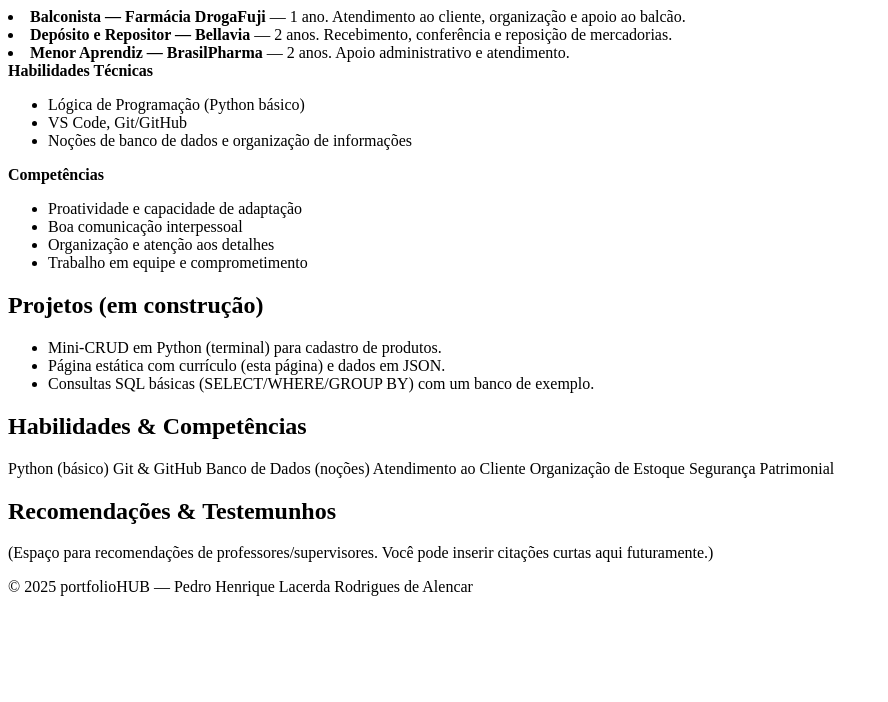
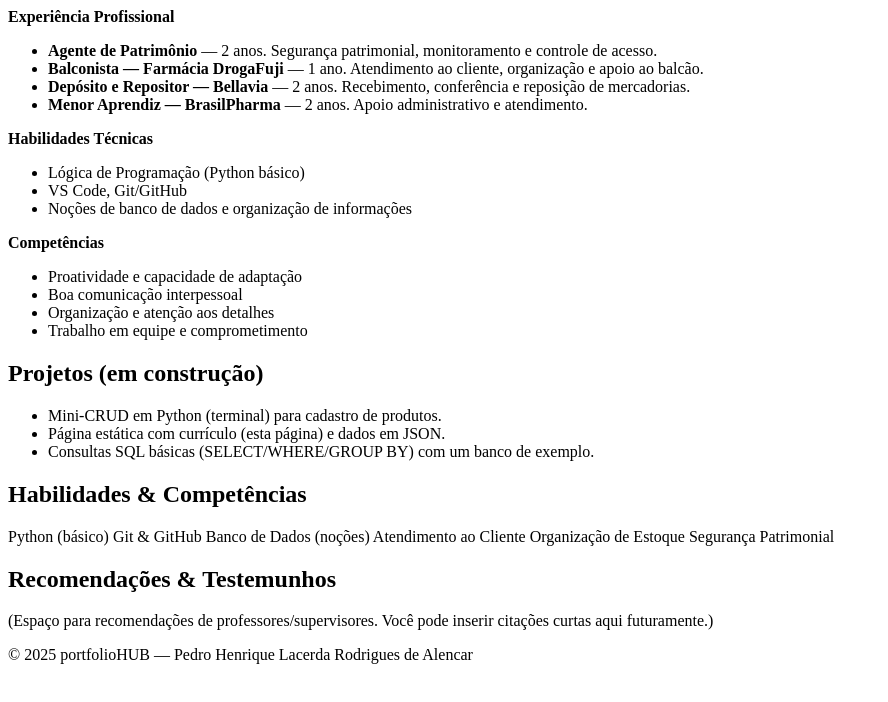
Before and after one commit to 777pedrolacerda/portifolioHUB, a plain HTML site: page index.html in a window 1280 px wide. Shown: the whole page, without its empty margins (0-888 px from the left). Drawn offline with Linux system fonts and the light colour scheme.

Commit message:
Update index.html
alteração de código

```diff
--- a/index.html
+++ b/index.html
@@ -1,4 +1,8 @@
-<html lang="pt-br">
+<!DOCTYPE html>
+</div>
+<div class="item"><strong>Experiência Profissional</strong>
+<ul class="list">
+<li><strong>Agente de Patrimônio</strong> — 2 anos. Segurança patrimonial, monitoramento e controle de acesso.</li>
 <li><strong>Balconista — Farmácia DrogaFuji</strong> — 1 ano. Atendimento ao cliente, organização e apoio ao balcão.</li>
 <li><strong>Depósito e Repositor — Bellavia</strong> — 2 anos. Recebimento, conferência e reposição de mercadorias.</li>
 <li><strong>Menor Aprendiz — BrasilPharma</strong> — 2 anos. Apoio administrativo e atendimento.</li>
```
